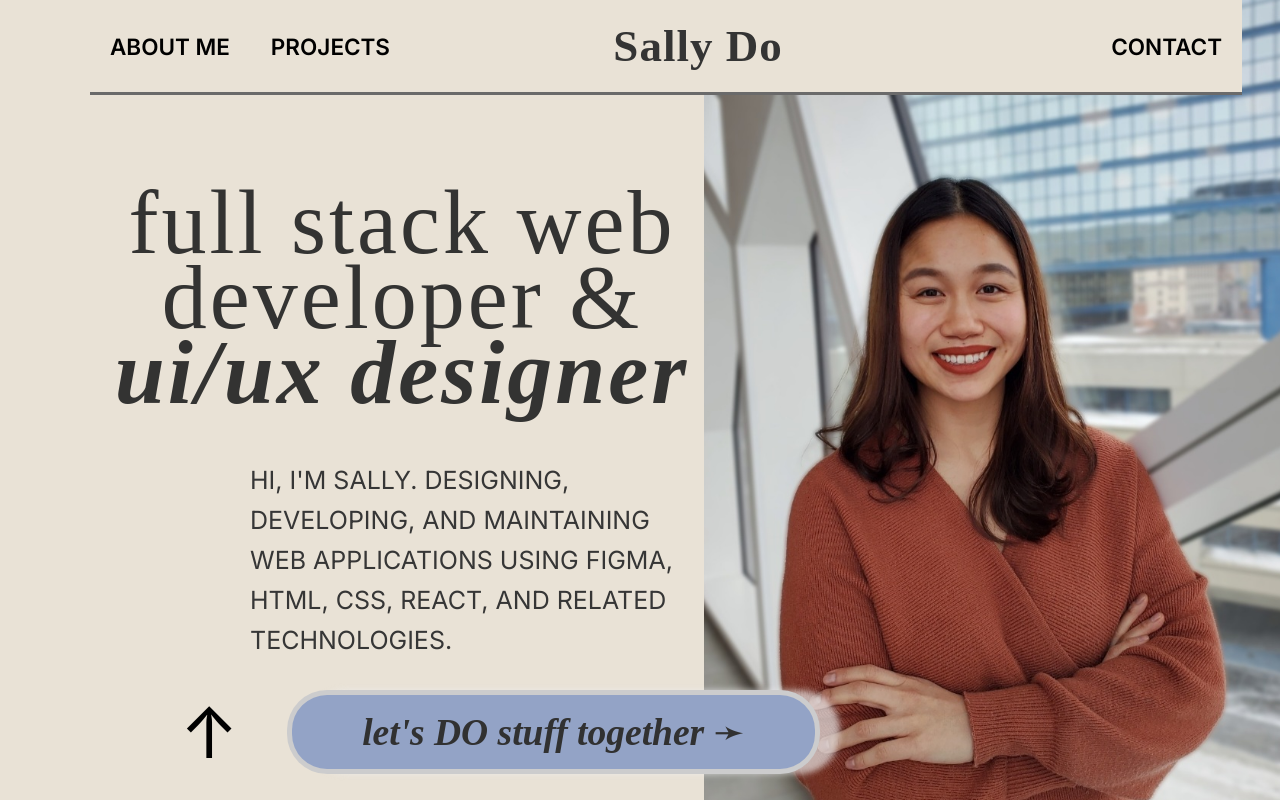
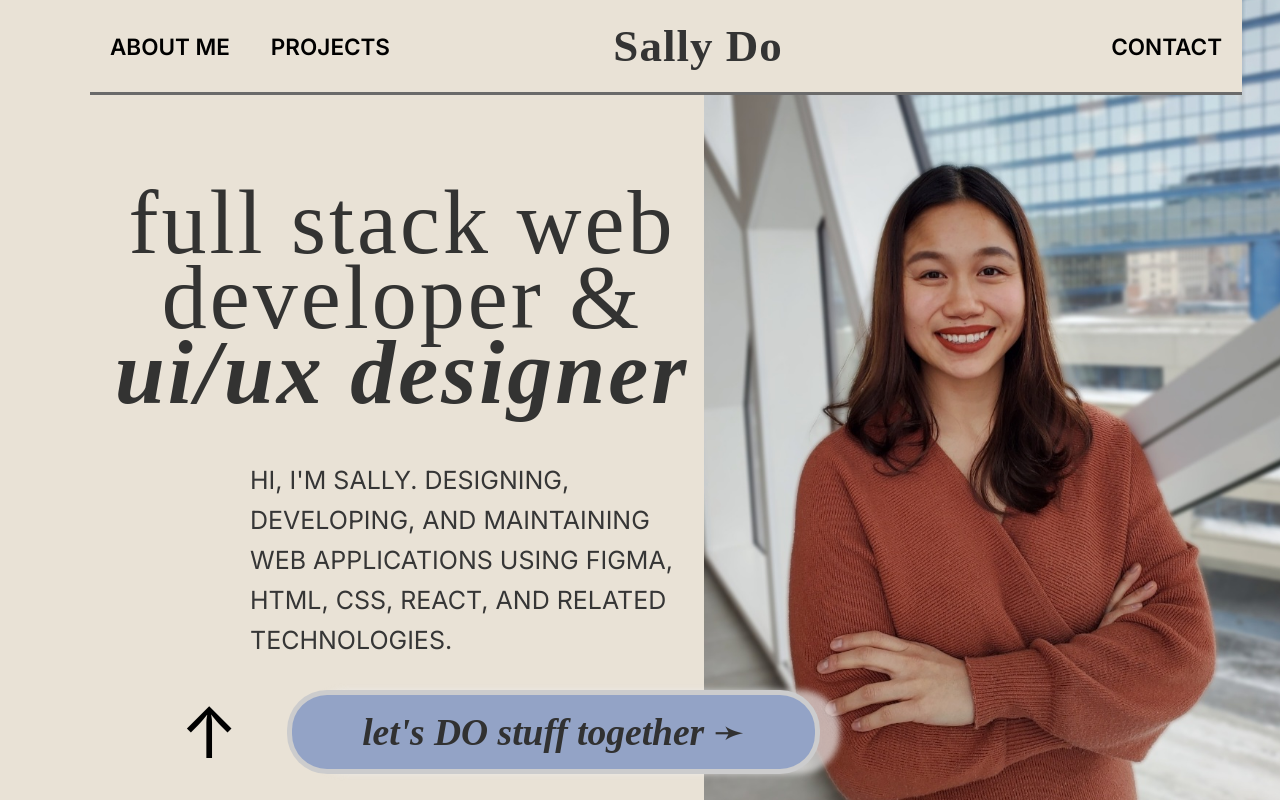
Before and after one commit to sallydough/sally-do-portfolio, a React (Vite) app: page / in a window 1280 px wide. Built offline with nearby package versions, Linux system fonts and the light colour scheme; a web font is replaced by a local one.

Commit message:
changes about photo size

```diff
--- a/src/components/About/about.css
+++ b/src/components/About/about.css
@@ -100,8 +100,8 @@ margin-block-end: 0em;
 
 .about-picture {
   background-image: url("./sally-do-profile.jpg");
-  background-size: 47rem;
-  background-position: center top;;
+  background-size: 45rem;
+  background-position: center top;
   background-repeat: no-repeat;
   height: 120vh;
   width: 45vw;
```
